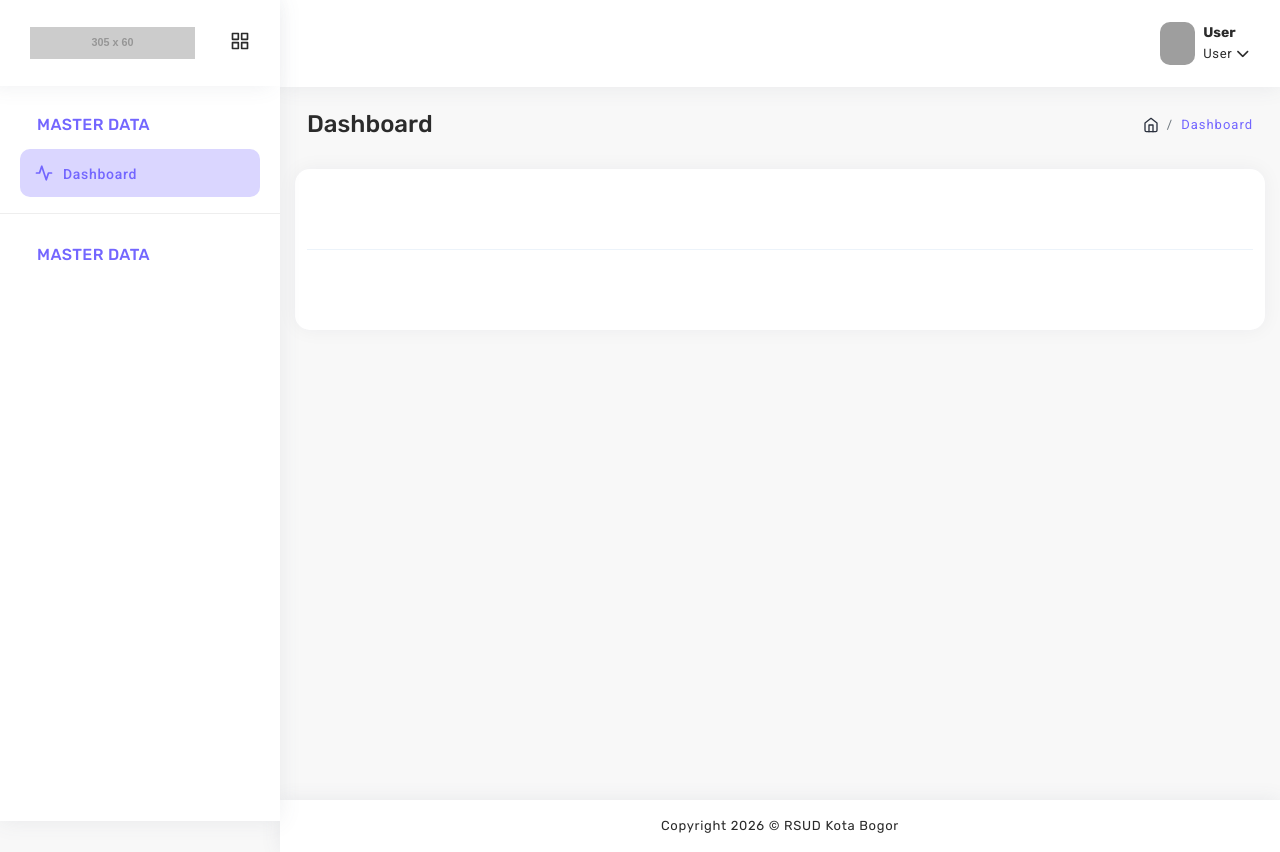
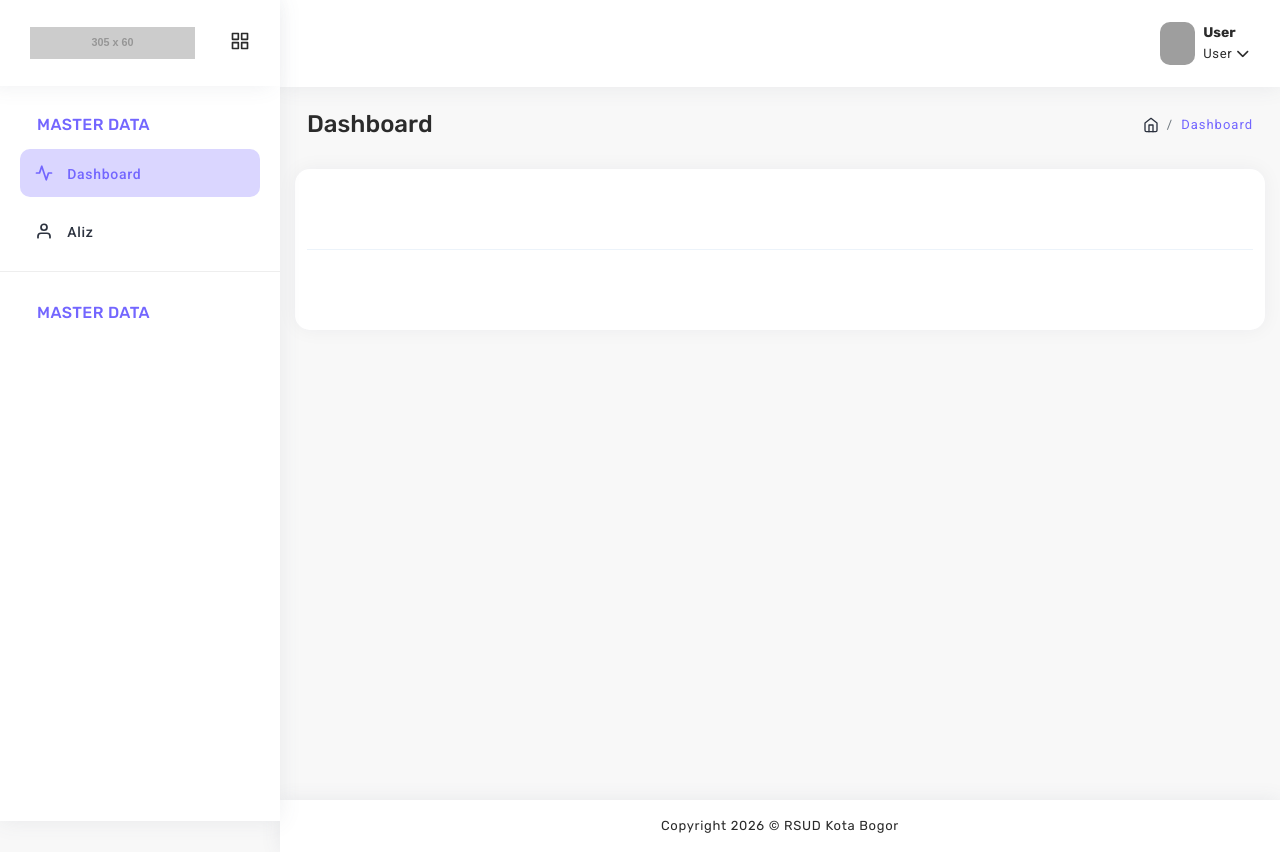
Before and after one commit to gibranabdilah236-cpu/PKL-2026-2027, a Laravel app: page /dashboard in a window 1280 px wide. Run offline with Laravel 8, Linux system fonts and the light colour scheme; grey boxes labelled with a size stand in for pictures from a placeholder-image service; some libraries are stand-ins or nearby versions; grey boxes are pictures that could not be loaded.

Commit message:
Menambahkan perubahan sidebar dan halaman Aliz

```diff
--- a/resources/views/layouts/dashboard/sidebar.blade.php
+++ b/resources/views/layouts/dashboard/sidebar.blade.php
@@ -5,25 +5,45 @@
             <div class="back-btn"><i class="fa fa-angle-left"></i></div>
             <div class="toggle-sidebar"><i class="status_toggle middle sidebar-toggle" data-feather="grid"> </i></div>
         </div>
-		<div class="logo-icon-wrapper"><a href=""><img class="img-fluid" src="https://via.placeholder.com/33x33.png?text=RS" alt=""></a></div>
+
+        <div class="logo-icon-wrapper">
+            <a href=""><img class="img-fluid" src="https://via.placeholder.com/33x33.png?text=RS" alt=""></a>
+        </div>
+
         <nav class="sidebar-main">
             <div class="left-arrow" id="left-arrow"><i data-feather="arrow-left"></i></div>
+
             <div id="sidebar-menu">
                 <ul class="sidebar-links" id="simple-bar">
                     <li class="back-btn">
-						<div class="mobile-back text-end"><span>Back</span><i class="fa fa-angle-right ps-2" aria-hidden="true"></i></div>
+                        <div class="mobile-back text-end">
+                            <span>Back</span>
+                            <i class="fa fa-angle-right ps-2" aria-hidden="true"></i>
+                        </div>
                     </li>
+
                     <li class="sidebar-main-title" style="padding-top: 0; padding-bottom: 0;">
                         <div style="background-color: transparent">
                             <h6 class="mb-0">MASTER DATA</h6>
                         </div>
                     </li>
+
                     <li class="sidebar-list">
                         <a class="sidebar-link sidebar-title link-nav {{ request()->is('dashboard') ? 'active' : '' }}" href="{{ route('dashboard') }}">
-							<i data-feather="activity"> </i><span>Dashboard</span>
+                            <i data-feather="activity"></i>
+                            <span>Dashboard</span>
                         </a>
                     </li>
+
+                    <li class="sidebar-list">
+                        <a class="sidebar-link sidebar-title link-nav {{ request()->is('aliz') ? 'active' : '' }}" href="{{ url('/aliz') }}">
+                            <i data-feather="user"></i>
+                            <span>Aliz</span>
+                        </a>
+                    </li>
+
                     <hr style="color: #bdbdbd">
+
                     <li class="sidebar-main-title" style="padding-top: 0; padding-bottom: 0;">
                         <div style="background-color: transparent">
                             <h6 class="mb-0">MASTER DATA</h6>
@@ -31,6 +51,7 @@
                     </li>
                 </ul>
             </div>
+
             <div class="right-arrow" id="right-arrow"><i data-feather="arrow-right"></i></div>
         </nav>
     </div>
--- a/routes/web.php
+++ b/routes/web.php
@@ -3,17 +3,6 @@
 use App\Http\Controllers\Auth\AuthenticatedSessionController;
 use App\Http\Controllers\DashboardController;
 use Illuminate\Support\Facades\Route;
-
-/*
-|--------------------------------------------------------------------------
-| Web Routes
-|--------------------------------------------------------------------------
-|
-| Here is where you can register web routes for your application. These
-| routes are loaded by the RouteServiceProvider within a group which
-| contains the "web" middleware group. Now create something great!
-|
-*/
 
 Route::get('/dashboard', [DashboardController::class, 'index'])->name('dashboard');
 
@@ -25,3 +14,7 @@ Route::middleware('guest')->group(function () {
 Route::middleware('auth')->group(function () {
     Route::post('logout', [AuthenticatedSessionController::class, 'destroy'])->name('logout');
 });
+
+Route::get('/aliz', function () {
+    return view('aliz');
+});
```
Also changed, not shown: resources/views/aliz.blade.php (added, +14 -0 lines). Lines whose indentation alone changed are shown as unchanged.
